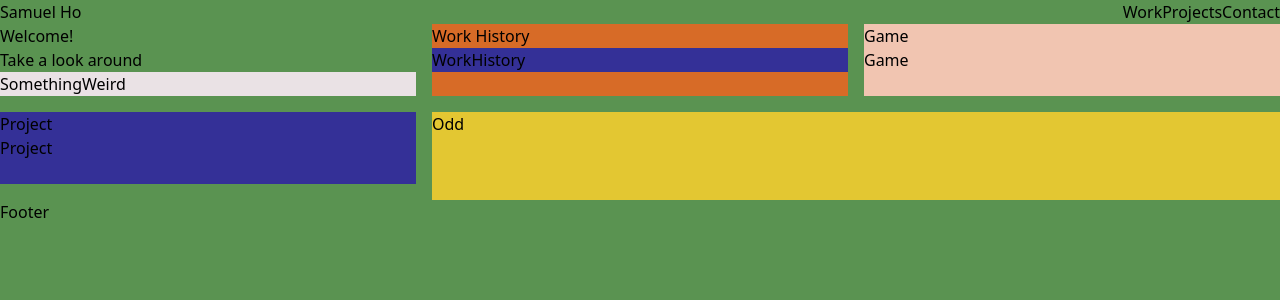
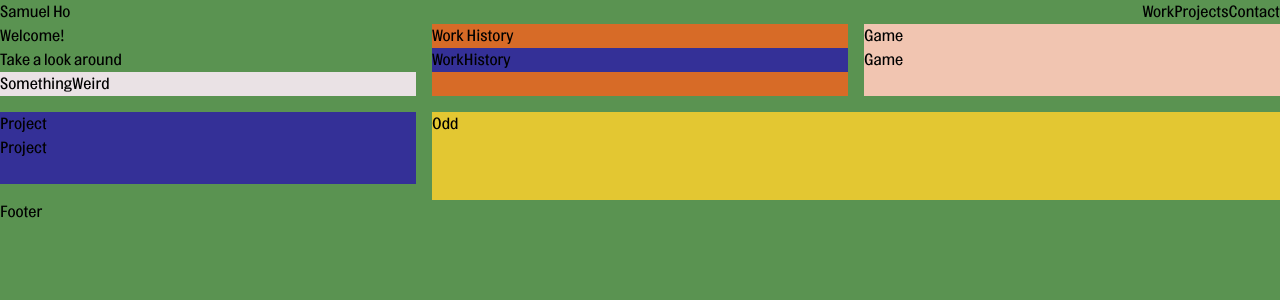
Before and after one commit to samuelho-dev/samuelho.github.io, a Next.js app: page / in a window 1280 px wide. Shown: the top 300 px of the page. Built offline with nearby package versions, Linux system fonts and the light colour scheme.

Commit message:
font face

```diff
--- a/src/styles/globals.css
+++ b/src/styles/globals.css
@@ -7,3 +7,6 @@
     format('opentype');
   font-display: swap; /* use "swap" to show the font as soon as possible */
 }
+body {
+  font-family: 'CustomFont', sans-serif;
+}
```
